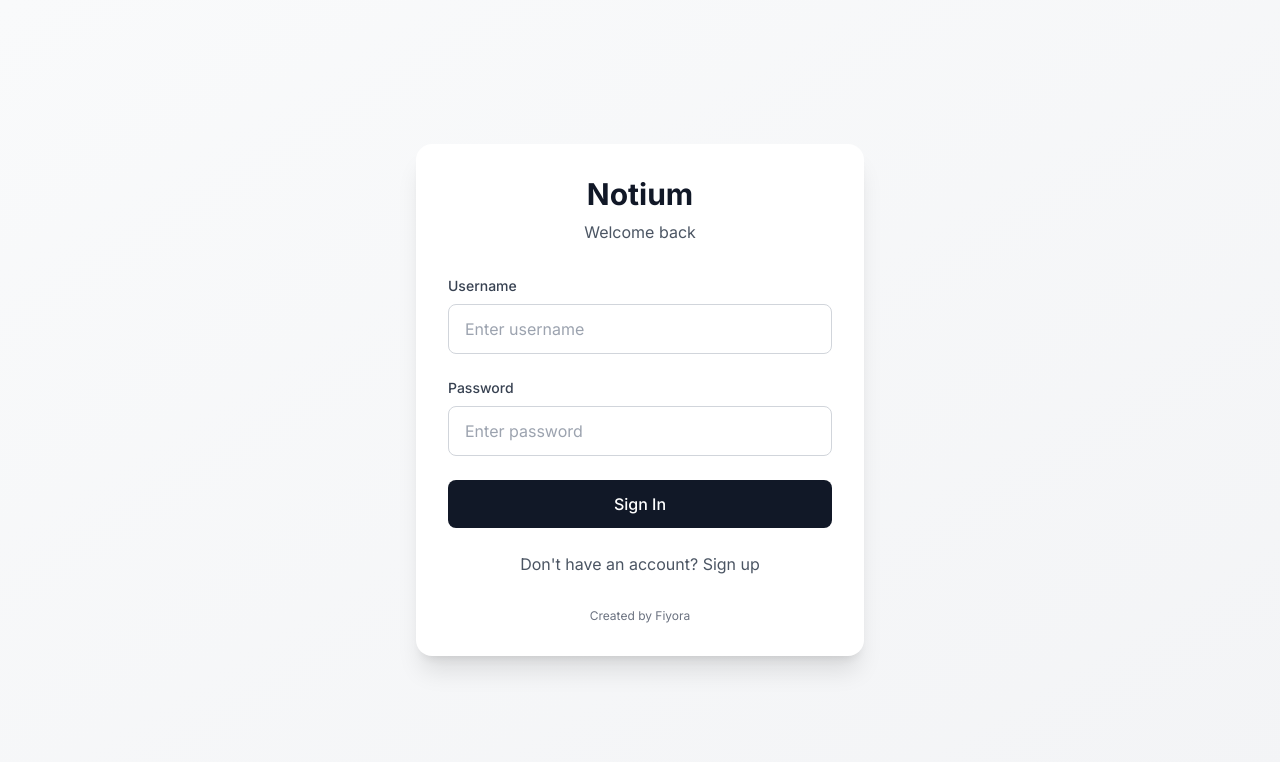
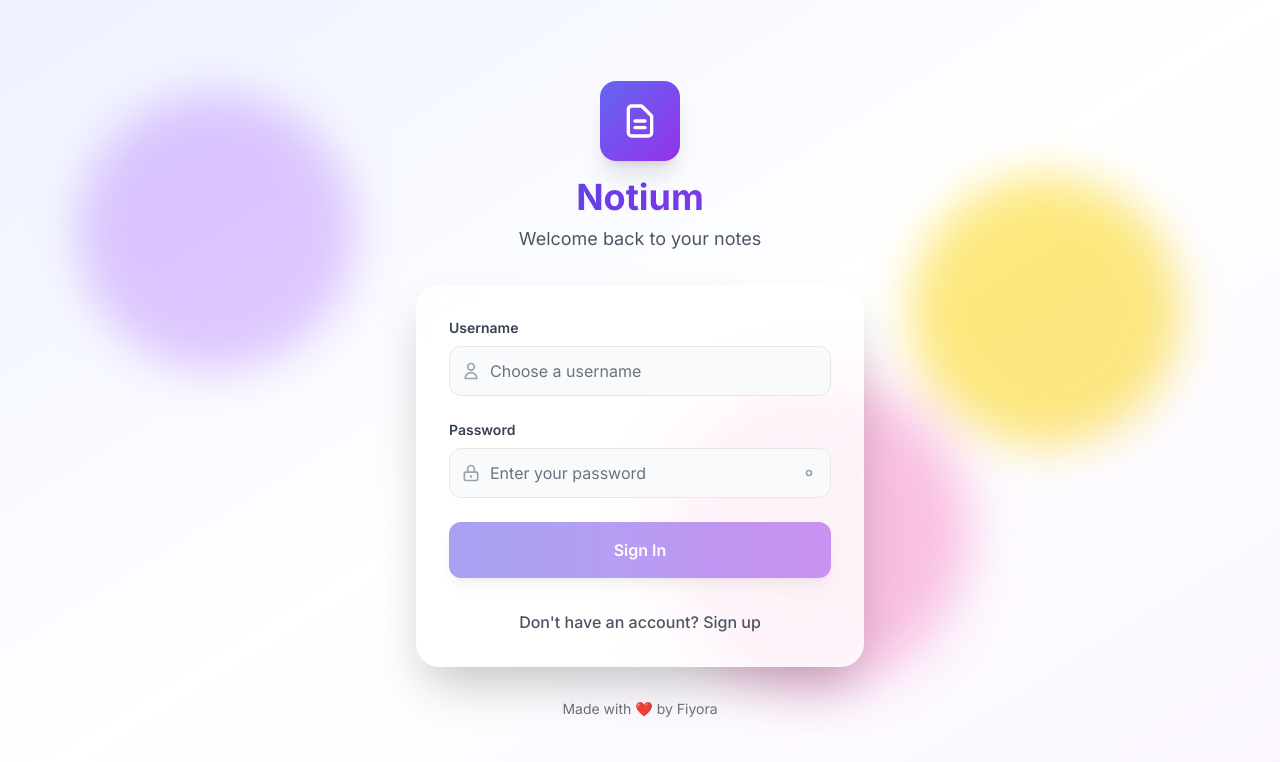
Before and after one commit to fiyoraa/Notium, a React (Vite) app: page / in a window 1280 px wide. Shown: the top 762 px of the page. Built offline with nearby package versions, Linux system fonts and the light colour scheme; no server answers.

Commit message:
Update Login.tsx

```diff
--- a/src/components/Login.tsx
+++ b/src/components/Login.tsx
@@ -1,5 +1,5 @@
 import { useState } from 'react';
-import { motion } from 'framer-motion';
+import { motion, AnimatePresence } from 'framer-motion';
 import { useAuth } from '../contexts/AuthContext';
 
 export function Login() {
@@ -8,6 +8,7 @@ export function Login() {
   const [isSignup, setIsSignup] = useState(false);
   const [error, setError] = useState('');
   const [loading, setLoading] = useState(false);
+  const [showPassword, setShowPassword] = useState(false);
 
   const { login, signup } = useAuth();
 
@@ -23,91 +24,221 @@ export function Login() {
         await login(username, password);
       }
     } catch (err: any) {
+      console.error('Auth error:', err);
       setError(err.message || 'Authentication failed');
     } finally {
       setLoading(false);
     }
   };
 
+  const backgroundVariants = {
+    hidden: { opacity: 0 },
+    visible: {
+      opacity: 1,
+      transition: {
+        duration: 0.5,
+        staggerChildren: 0.1
+      }
+    }
+  };
+
+  const cardVariants = {
+    hidden: { opacity: 0, y: 50, scale: 0.9 },
+    visible: {
+      opacity: 1,
+      y: 0,
+      scale: 1,
+      transition: {
+        type: "spring",
+        duration: 0.6,
+        bounce: 0.4
+      }
+    }
+  };
+
   return (
-    <div className="min-h-screen bg-gradient-to-br from-gray-50 to-gray-100 dark:from-gray-900 dark:to-gray-800 flex items-center justify-center p-4">
+    <div className="min-h-screen relative overflow-hidden bg-gradient-to-br from-indigo-50 via-white to-purple-50 dark:from-gray-900 dark:via-gray-800 dark:to-indigo-900">
+      {/* Animated Background */}
+      <div className="absolute inset-0">
+        <div className="absolute top-20 left-20 w-72 h-72 bg-purple-300 dark:bg-purple-800 rounded-full mix-blend-multiply filter blur-xl opacity-70 animate-blob"></div>
+        <div className="absolute top-40 right-20 w-72 h-72 bg-yellow-300 dark:bg-yellow-800 rounded-full mix-blend-multiply filter blur-xl opacity-70 animate-blob animation-delay-2000"></div>
+        <div className="absolute bottom-20 left-1/2 w-72 h-72 bg-pink-300 dark:bg-pink-800 rounded-full mix-blend-multiply filter blur-xl opacity-70 animate-blob animation-delay-4000"></div>
+      </div>
+
+      {/* Main Content */}
       <motion.div
-        initial={{ opacity: 0, y: 20 }}
-        animate={{ opacity: 1, y: 0 }}
-        className="bg-white dark:bg-gray-800 rounded-2xl shadow-xl p-8 w-full max-w-md"
+        variants={backgroundVariants}
+        initial="hidden"
+        animate="visible"
+        className="relative z-10 min-h-screen flex items-center justify-center p-4"
       >
+        <motion.div
+          variants={cardVariants}
+          className="w-full max-w-md"
+        >
+          {/* Logo Section */}
           <div className="text-center mb-8">
-          <h1 className="text-3xl font-bold text-gray-900 dark:text-white mb-2">
+            <motion.div
+              initial={{ scale: 0 }}
+              animate={{ scale: 1 }}
+              transition={{ type: "spring", duration: 0.5 }}
+              className="inline-flex items-center justify-center w-20 h-20 bg-gradient-to-br from-indigo-500 to-purple-600 rounded-2xl shadow-xl mb-4"
+            >
+              <svg className="w-10 h-10 text-white" fill="none" stroke="currentColor" viewBox="0 0 24 24">
+                <path strokeLinecap="round" strokeLinejoin="round" strokeWidth={2} d="M9 12h6m-6 4h6m2 5H7a2 2 0 01-2-2V5a2 2 0 012-2h5.586a1 1 0 01.707.293l5.414 5.414a1 1 0 01.293.707V19a2 2 0 01-2 2z" />
+              </svg>
+            </motion.div>
+            <h1 className="text-4xl font-bold bg-gradient-to-r from-indigo-600 to-purple-600 dark:from-indigo-400 dark:to-purple-400 bg-clip-text text-transparent mb-2">
               Notium
             </h1>
-          <p className="text-gray-600 dark:text-gray-400">
-            {isSignup ? 'Create your account' : 'Welcome back'}
+            <p className="text-gray-600 dark:text-gray-400 text-lg">
+              {isSignup ? 'Start your writing journey' : 'Welcome back to your notes'}
             </p>
           </div>
 
+          {/* Login Card */}
+          <motion.div
+            className="bg-white/80 dark:bg-gray-800/80 backdrop-blur-xl rounded-3xl shadow-2xl p-8 border border-white/20 dark:border-gray-700/20"
+            initial={{ opacity: 0 }}
+            animate={{ opacity: 1 }}
+            transition={{ delay: 0.2 }}
+          >
             <form onSubmit={handleSubmit} className="space-y-6">
-          <div>
-            <label className="block text-sm font-medium text-gray-700 dark:text-gray-300 mb-2">
+              {/* Username Field */}
+              <div className="space-y-2">
+                <label className="block text-sm font-semibold text-gray-700 dark:text-gray-300">
                   Username
                 </label>
+                <div className="relative">
+                  <div className="absolute inset-y-0 left-0 pl-3 flex items-center pointer-events-none">
+                    <svg className="h-5 w-5 text-gray-400" fill="none" stroke="currentColor" viewBox="0 0 24 24">
+                      <path strokeLinecap="round" strokeLinejoin="round" strokeWidth={2} d="M16 7a4 4 0 11-8 0 4 4 0 018 0zM12 14a7 7 0 00-7 7h14a7 7 0 00-7-7z" />
+                    </svg>
+                  </div>
                   <input
                     type="text"
                     value={username}
                     onChange={(e) => setUsername(e.target.value)}
-              className="w-full px-4 py-3 border border-gray-300 dark:border-gray-600 rounded-lg focus:ring-2 focus:ring-gray-500 focus:border-transparent bg-white dark:bg-gray-700 text-gray-900 dark:text-white transition-colors"
-              placeholder="Enter username"
+                    className="w-full pl-10 pr-4 py-3 bg-gray-50 dark:bg-gray-700/50 border border-gray-200 dark:border-gray-600 rounded-xl focus:ring-2 focus:ring-indigo-500 focus:border-transparent dark:text-white transition-all duration-200 placeholder-gray-500"
+                    placeholder="Choose a username"
                     required
+                    minLength={3}
                   />
                 </div>
+              </div>
 
-          <div>
-            <label className="block text-sm font-medium text-gray-700 dark:text-gray-300 mb-2">
+              {/* Password Field */}
+              <div className="space-y-2">
+                <label className="block text-sm font-semibold text-gray-700 dark:text-gray-300">
                   Password
                 </label>
+                <div className="relative">
+                  <div className="absolute inset-y-0 left-0 pl-3 flex items-center pointer-events-none">
+                    <svg className="h-5 w-5 text-gray-400" fill="none" stroke="currentColor" viewBox="0 0 24 24">
+                      <path strokeLinecap="round" strokeLinejoin="round" strokeWidth={2} d="M12 15v2m-6 4h12a2 2 0 002-2v-6a2 2 0 00-2-2H6a2 2 0 00-2 2v6a2 2 0 002 2zm10-10V7a4 4 0 00-8 0v4h8z" />
+                    </svg>
+                  </div>
                   <input
-              type="password"
+                    type={showPassword ? "text" : "password"}
                     value={password}
                     onChange={(e) => setPassword(e.target.value)}
-              className="w-full px-4 py-3 border border-gray-300 dark:border-gray-600 rounded-lg focus:ring-2 focus:ring-gray-500 focus:border-transparent bg-white dark:bg-gray-700 text-gray-900 dark:text-white transition-colors"
-              placeholder="Enter password"
+                    className="w-full pl-10 pr-12 py-3 bg-gray-50 dark:bg-gray-700/50 border border-gray-200 dark:border-gray-600 rounded-xl focus:ring-2 focus:ring-indigo-500 focus:border-transparent dark:text-white transition-all duration-200 placeholder-gray-500"
+                    placeholder="Enter your password"
                     required
+                    minLength={6}
                   />
+                  <button
+                    type="button"
+                    onClick={() => setShowPassword(!showPassword)}
+                    className="absolute inset-y-0 right-0 pr-3 flex items-center"
+                  >
+                    <svg className="h-5 w-5 text-gray-400 hover:text-gray-600 dark:hover:text-gray-300" fill="none" stroke="currentColor" viewBox="0 0 24 24">
+                      {showPassword ? (
+                        <path strokeLinecap="round" strokeLinejoin="round" strokeWidth={2} d="M13.875 18.825A10.05 10.05 0 0112 19c-4.478 0-8.268-2.943-9.543-7a9.97 9.97 0 011.563-3.029m5.858.908a3 3 0 114.243 4.243M9.878 9.878l4.242 4.242M9.88 9.88l-3.29-3.29m7.532 7.532l3.29 3.29M3 3l3.59 3.59m0 0A9.953 9.953 0 0112 5c4.478 0 8.268 2.943 9.543 7a10.025 10.025 0 01-4.132 5.411m0 0L21 21" />
+                      ) : (
+                        <path strokeLinecap="round" strokeLinejoin="round" strokeWidth={2} d="M15 12a3 3 0 11-6 0 3 3 0 016 0z" />
+                      )}
+                    </svg>
+                  </button>
+                </div>
               </div>
 
+              {/* Error Message */}
+              <AnimatePresence>
                 {error && (
                   <motion.div
-              initial={{ opacity: 0 }}
-              animate={{ opacity: 1 }}
-              className="p-3 bg-red-50 dark:bg-red-900/20 border border-red-200 dark:border-red-800 rounded-lg text-red-600 dark:text-red-400 text-sm"
+                    initial={{ opacity: 0, y: -10 }}
+                    animate={{ opacity: 1, y: 0 }}
+                    exit={{ opacity: 0, y: -10 }}
+                    className="p-4 bg-red-50 dark:bg-red-900/20 border border-red-200 dark:border-red-800 rounded-xl text-red-600 dark:text-red-400 text-sm"
                   >
+                    <div className="flex items-center gap-2">
+                      <svg className="w-4 h-4" fill="currentColor" viewBox="0 0 20 20">
+                        <path fillRule="evenodd" d="M10 18a8 8 0 100-16 8 8 0 000 16zM8.707 7.293a1 1 0 00-1.414 1.414L8.586 10l-1.293 1.293a1 1 0 101.414 1.414L10 11.414l1.293 1.293a1 1 0 001.414-1.414L11.414 10l1.293-1.293a1 1 0 00-1.414-1.414L10 8.586 8.707 7.293z" clipRule="evenodd" />
+                      </svg>
                       {error}
+                    </div>
                   </motion.div>
                 )}
+              </AnimatePresence>
 
+              {/* Submit Button */}
               <motion.button
-            whileHover={{ scale: 1.02 }}
-            whileTap={{ scale: 0.98 }}
+                whileHover={{ scale: 1.02, y: -1 }}
+                whileTap={{ scale: 0.98, y: 0 }}
                 type="submit"
-            disabled={loading}
-            className="w-full py-3 px-4 bg-gray-900 dark:bg-white text-white dark:text-gray-900 rounded-lg font-medium hover:bg-gray-800 dark:hover:bg-gray-100 transition-colors disabled:opacity-50 disabled:cursor-not-allowed"
+                disabled={loading || !username.trim() || !password.trim()}
+                className="w-full py-4 px-4 bg-gradient-to-r from-indigo-600 to-purple-600 text-white rounded-xl font-semibold hover:from-indigo-700 hover:to-purple-700 transition-all duration-200 disabled:opacity-50 disabled:cursor-not-allowed shadow-lg hover:shadow-xl"
               >
-            {loading ? 'Please wait...' : (isSignup ? 'Sign Up' : 'Sign In')}
+                {loading ? (
+                  <span className="flex items-center justify-center gap-2">
+                    <svg className="animate-spin h-5 w-5" viewBox="0 0 24 24">
+                      <circle className="opacity-25" cx="12" cy="12" r="10" stroke="currentColor" strokeWidth="4" fill="none" />
+                      <path className="opacity-75" fill="currentColor" d="M4 12a8 8 0 018-8V0C5.373 0 0 5.373 0 12h4zm2 5.291A7.962 7.962 0 014 12H0c0 3.042 1.135 5.824 3 7.938l3-2.647z" />
+                    </svg>
+                    Please wait...
+                  </span>
+                ) : (
+                  <span>{isSignup ? 'Create Account' : 'Sign In'}</span>
+                )}
               </motion.button>
             </form>
 
-        <div className="mt-6 text-center">
+            {/* Toggle Auth Mode */}
+            <div className="mt-8 text-center">
               <button
                 onClick={() => setIsSignup(!isSignup)}
-            className="text-gray-600 dark:text-gray-400 hover:text-gray-900 dark:hover:text-white transition-colors"
+                className="text-gray-600 dark:text-gray-400 hover:text-indigo-600 dark:hover:text-indigo-400 font-medium transition-colors duration-200"
               >
                 {isSignup ? 'Already have an account? Sign in' : "Don't have an account? Sign up"}
               </button>
             </div>
+          </motion.div>
 
-        <div className="mt-8 text-center text-xs text-gray-500 dark:text-gray-400">
-          <p>Created by Fiyora</p>
+          {/* Footer */}
+          <div className="mt-8 text-center text-sm text-gray-500 dark:text-gray-400">
+            <p>Made with ❤️ by Fiyora</p>
           </div>
         </motion.div>
+      </motion.div>
+
+      <style jsx>{`
+        @keyframes blob {
+          0% { transform: translate(0px, 0px) scale(1); }
+          33% { transform: translate(30px, -50px) scale(1.1); }
+          66% { transform: translate(-20px, 20px) scale(0.9); }
+          100% { transform: translate(0px, 0px) scale(1); }
+        }
+        .animate-blob {
+          animation: blob 7s infinite;
+        }
+        .animation-delay-2000 {
+          animation-delay: 2s;
+        }
+        .animation-delay-4000 {
+          animation-delay: 4s;
+        }
+      `}</style>
     </div>
   );
 }
```
Lines whose indentation alone changed are shown as unchanged.
